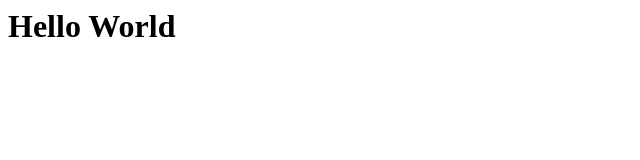
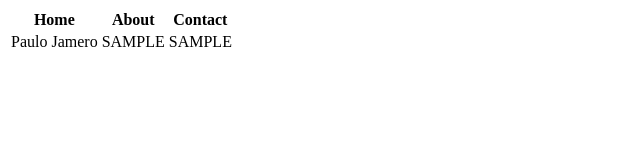
Before and after one commit to pau07/paulo-jamero, a plain HTML site: page index.html in a window 1280 px wide. Shown: the whole page, without its empty margins (0-640 px from the left). Drawn offline with Linux system fonts and the light colour scheme.

Commit message:
Update index.html

```diff
--- a/index.html
+++ b/index.html
@@ -1 +1,24 @@
-<h1>Hello World</h1>
+<html>
+  <head>
+    <title>Paulo Jamero</title>
+  </head>
+  <body>
+    <table>
+      <thead>
+        <tr>
+          <th>Home</th>
+          <th>About</th>
+          <th>Contact</th>
+        </tr>
+      </thead>
+      <tbody>
+        <tr>
+          <td>Paulo Jamero</td>
+          <td>SAMPLE</td>
+          <td>SAMPLE</td>
+        </tr>
+      </tbody>
+
+    </table>
+  </body>
+</html>
```
